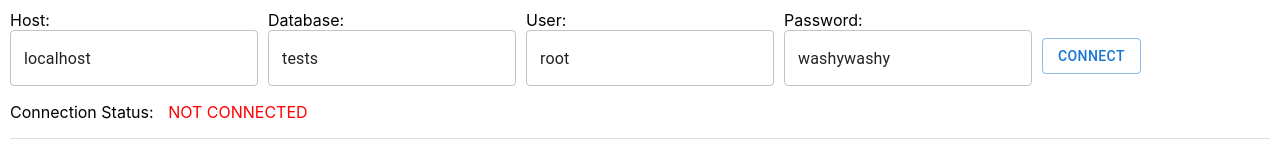
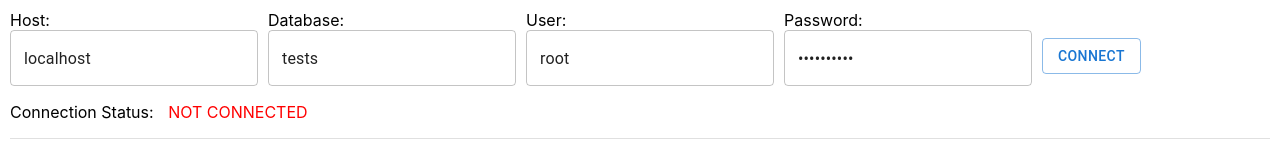
Before and after one commit to Tiinzzy/mysql-browser, a React (Create React App) app: page / in a window 1280 px wide. Shown: the top 160 px of the page. Built offline with nearby package versions, Linux system fonts and the light colour scheme.

Commit message:
code cleanup

```diff
--- a/src/front-end/ConnectionInfo.js
+++ b/src/front-end/ConnectionInfo.js
@@ -63,7 +63,7 @@ export default function ConnectionInfo(props) {
                 </Box>
                 <Box style={boxStyle}>
                     <div>Password:</div>
-                    <TextField name='password' variant="outlined" type='password1' value={password}
+                    <TextField name='password' variant="outlined" type='password' value={password}
                         onKeyDown={(e) => somethingChanged(e)}
                         onChange={(e) => somethingChanged(e)} />
                 </Box>
```
